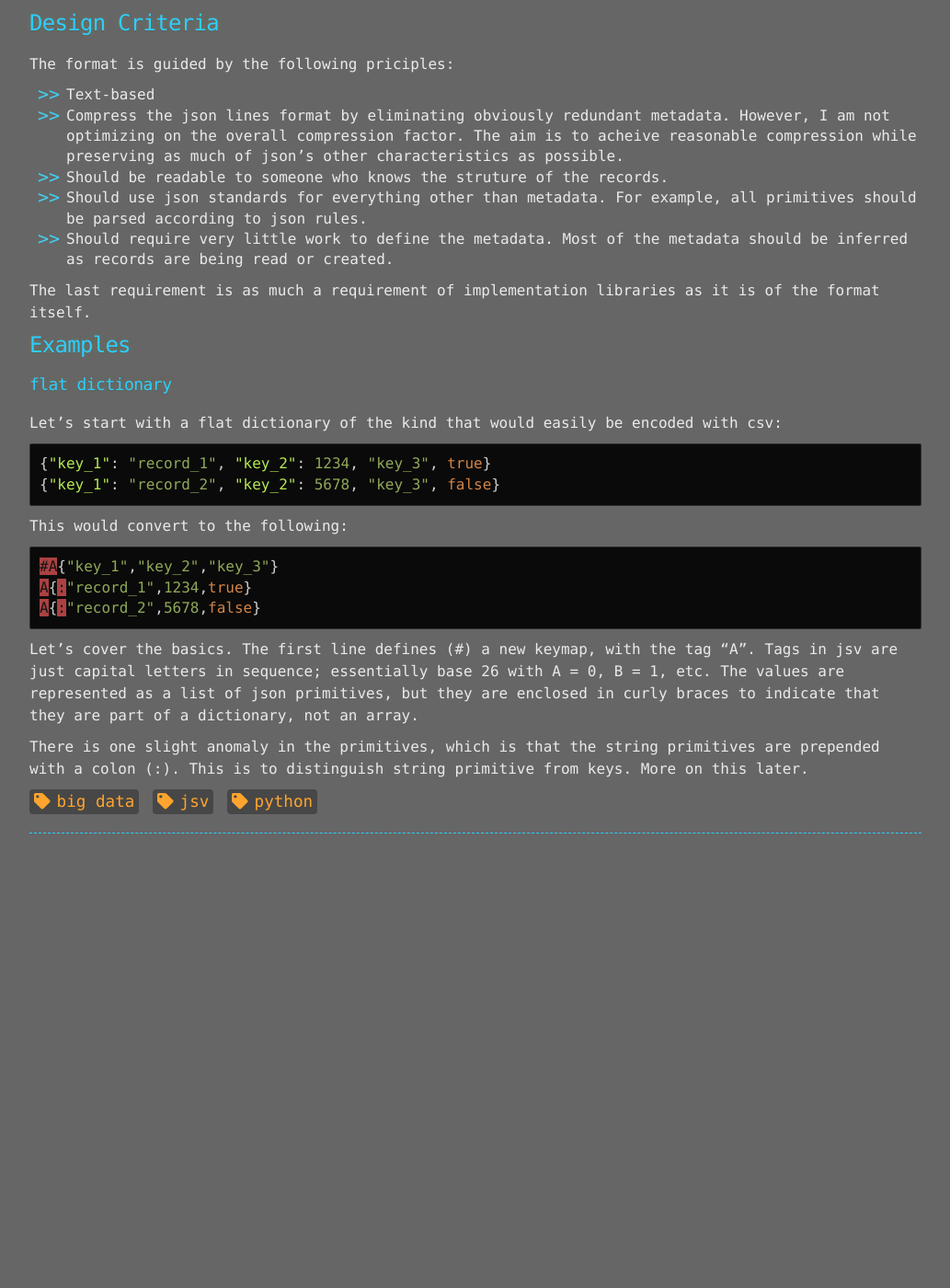
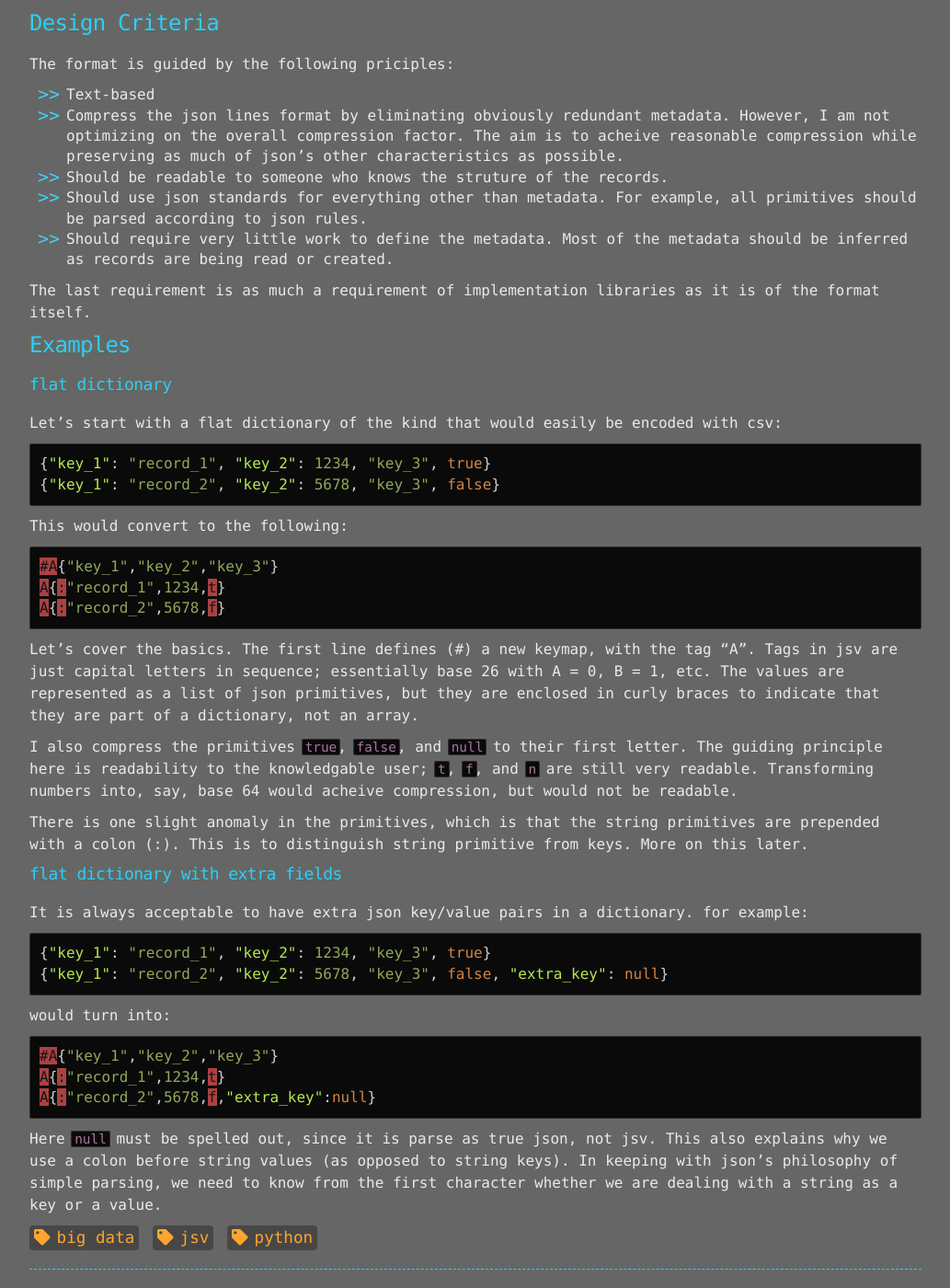
Before and after one commit to akovner/akovner.github.io, a Jekyll site: the page built from _posts/2018-04-05-jsv-introduction.md, in a window 1280 px wide and 1400 px high, scrolled down 1136 px. Shown: the whole window at 92% size, without its empty margins (123-1156 px from the left). Built offline with Jekyll 4.4.1, drawn with Linux system fonts in a browser that asks for light colours; nearby versions of some CDN libraries; our own code applies the rules of GitHub Pages for plain Markdown files; comment, search, counter and statistics services are not loaded; before the commit the page ends 2062 px from its top, so only the background shows below that.

Commit message:
Add section on flat dictionary with extra fields

```diff
--- a/_posts/2018-04-05-jsv-introduction.md
+++ b/_posts/2018-04-05-jsv-introduction.md
@@ -55,10 +55,30 @@ This would convert to the following:
 
 {% highlight json %}
 #A{"key_1","key_2","key_3"}
-A{:"record_1",1234,true}
-A{:"record_2",5678,false}
+A{:"record_1",1234,t}
+A{:"record_2",5678,f}
 {% endhighlight %}
 
 Let's cover the basics. The first line defines (#) a new keymap, with the tag "A". Tags in jsv are just capital letters in sequence; essentially base 26 with A = 0, B = 1, etc. The values are represented as a list of json primitives, but they are enclosed in curly braces to indicate that they are part of a dictionary, not an array.
 
+I also compress the primitives ``true``, ``false``, and ``null`` to their first letter. The guiding principle here is readability to the knowledgable user; ``t``, ``f``, and ``n`` are still very readable. Transforming numbers into, say, base 64 would acheive compression, but would not be readable.
+
 There is one slight anomaly in the primitives, which is that the string primitives are prepended with a colon (:). This is to distinguish string primitive from keys. More on this later.
+
+### flat dictionary with extra fields
+
+It is always acceptable to have extra json key/value pairs in a dictionary. for example:
+{% highlight json %}
+{"key_1": "record_1", "key_2": 1234, "key_3", true}
+{"key_1": "record_2", "key_2": 5678, "key_3", false, "extra_key": null}
+{% endhighlight %}
+
+would turn into:
+
+{% highlight json %}
+#A{"key_1","key_2","key_3"}
+A{:"record_1",1234,t}
+A{:"record_2",5678,f,"extra_key":null}
+{% endhighlight %}
+
+Here ``null`` must be spelled out, since it is parse as true json, not jsv. This also explains why we use a colon before string values (as opposed to string keys). In keeping with json's philosophy of simple parsing, we need to know from the first character whether we are dealing with a string as a key or a value.
```
